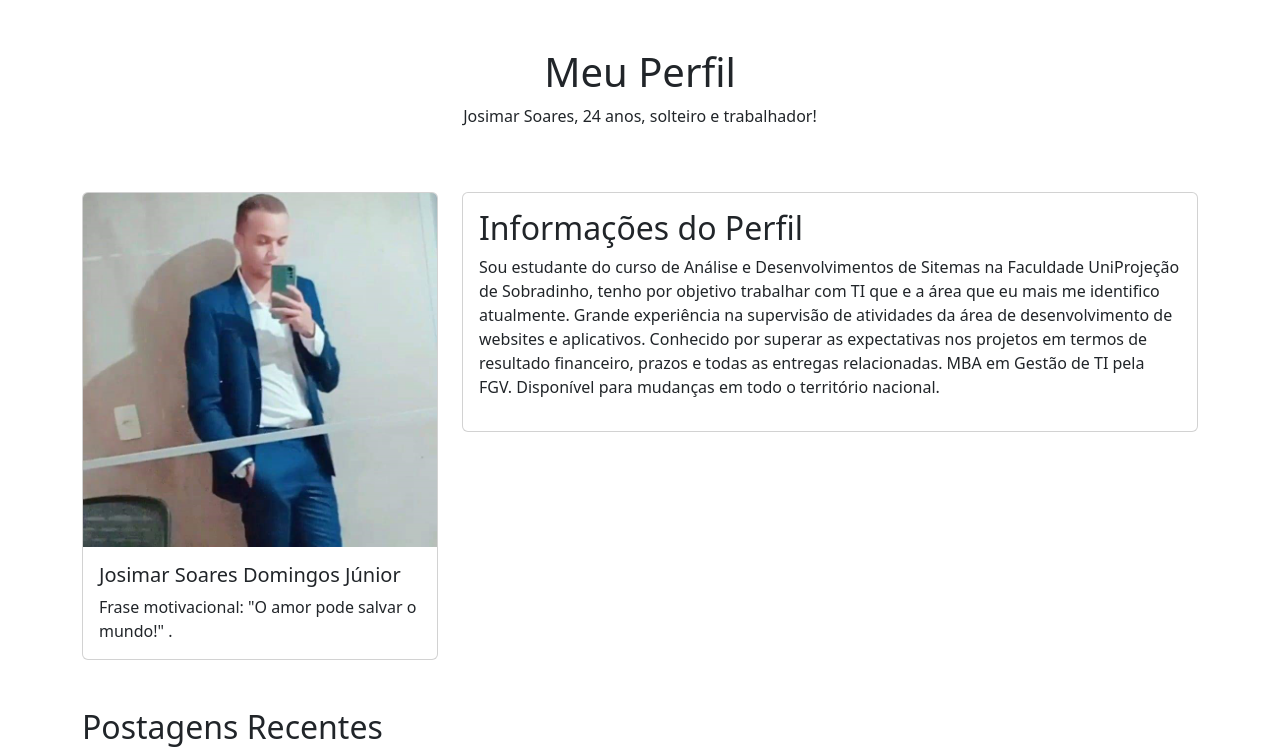
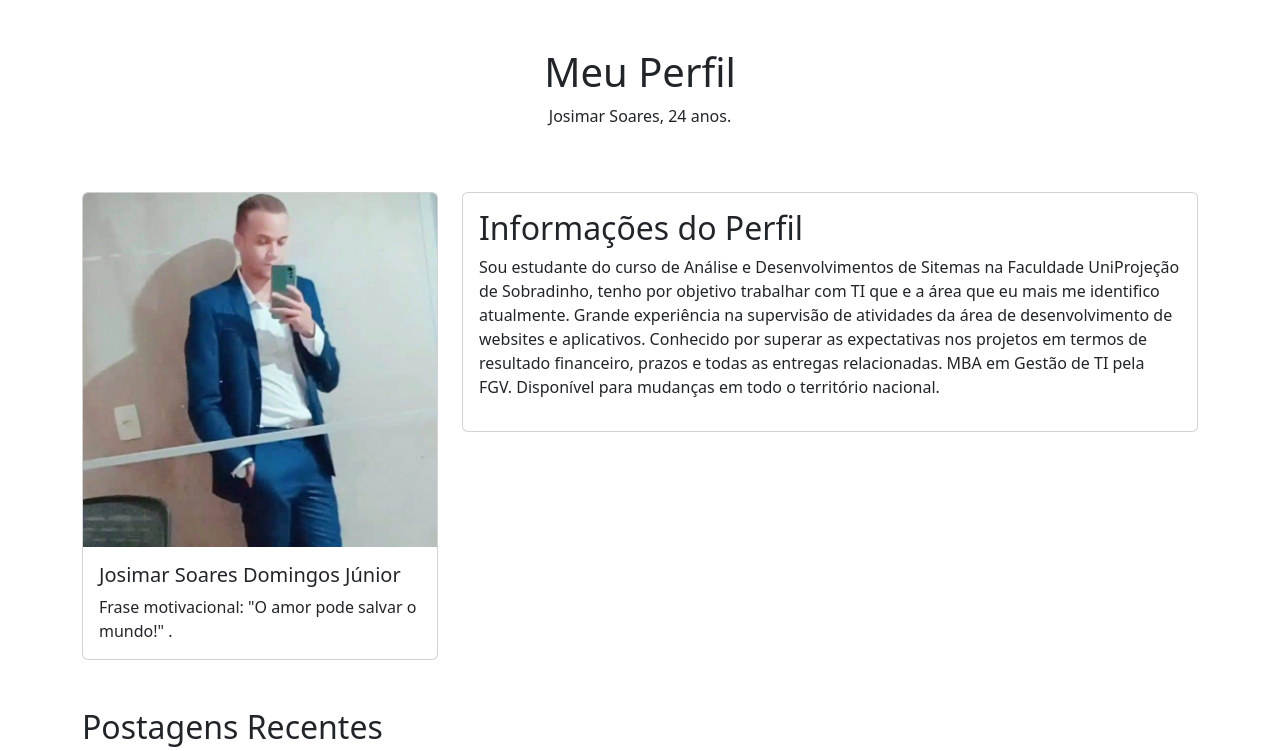
Before and after one commit to NovaCriatura/index, a plain HTML site: page index.html in a window 1280 px wide. Shown: the top 751 px of the page. Drawn offline with nearby package versions, Linux system fonts and the light colour scheme.

Commit message:
Update index.html

```diff
--- a/index.html
+++ b/index.html
@@ -11,7 +11,7 @@
     <div class="container">
         <header class="py-5 text-center">
             <h1>Meu Perfil</h1>
-            <p>Josimar Soares, 24 anos, solteiro e trabalhador!</p>
+            <p>Josimar Soares, 24 anos.</p>
         </header>
 
         <div class="row">
```
